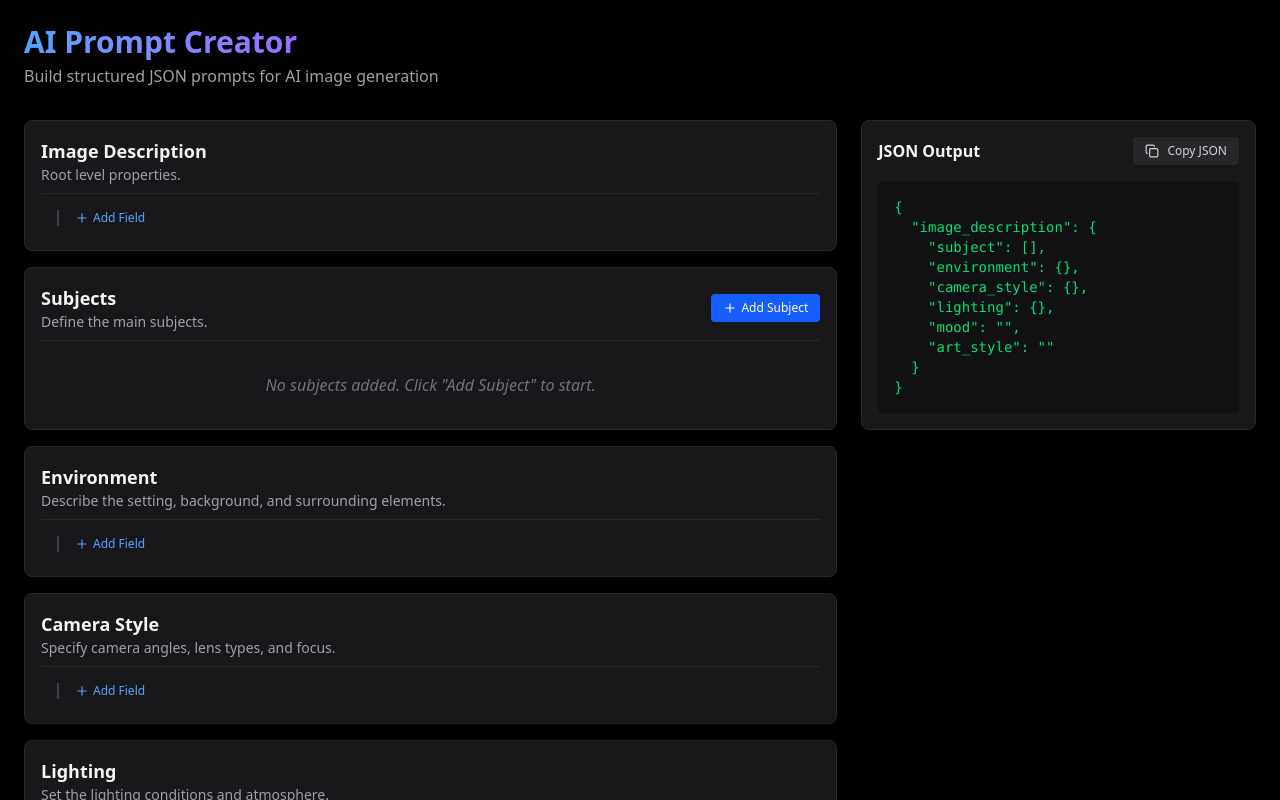
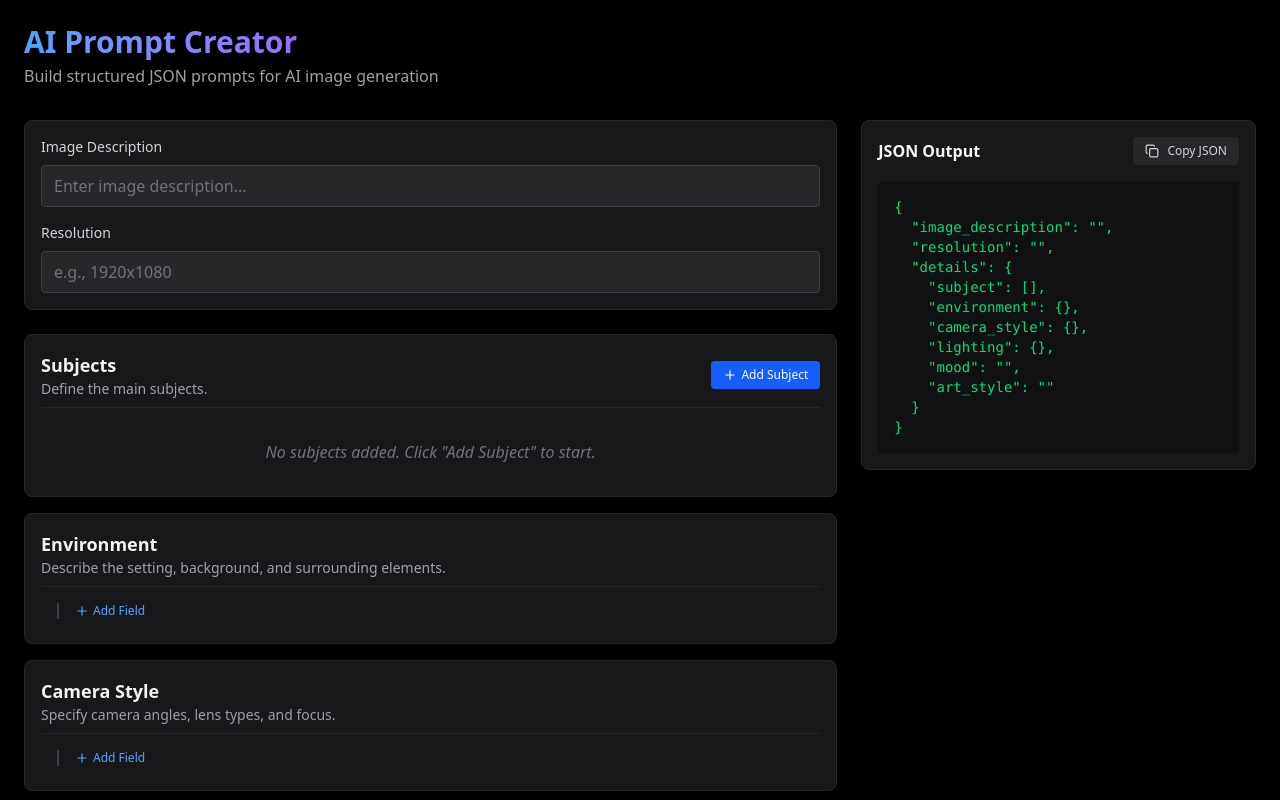
Before and after one commit to enesmuzaffer22/prompt-creator, a React app: page / in a window 1280 px wide. Shown: the top 800 px of the page. Built offline with nearby package versions, Linux system fonts and the light colour scheme; the HTML template or start-up script is replaced by a standard one.

Commit message:
feat: added project details in prompt.

```diff
--- a/src/App.jsx
+++ b/src/App.jsx
@@ -1,9 +1,9 @@
-import React from 'react';
-import { PromptProvider, usePrompt } from './context/PromptContext';
-import SubjectCard from './components/SubjectCard';
-import CategoryCard from './components/CategoryCard';
-import JsonPreview from './components/JsonPreview';
-import DynamicInput from './components/DynamicInput';
+import React from "react";
+import { PromptProvider, usePrompt } from "./context/PromptContext";
+import SubjectCard from "./components/SubjectCard";
+import CategoryCard from "./components/CategoryCard";
+import JsonPreview from "./components/JsonPreview";
+import DynamicInput from "./components/DynamicInput";
 
 const MainContent = () => {
   const { promptData, addField, removeField, updatePrompt } = usePrompt();
@@ -15,57 +15,73 @@ const MainContent = () => {
           <h1 className="text-3xl font-bold bg-gradient-to-r from-blue-400 to-purple-500 bg-clip-text text-transparent">
             AI Prompt Creator
           </h1>
-          <p className="text-zinc-400 mt-1">Build structured JSON prompts for AI image generation</p>
+          <p className="text-zinc-400 mt-1">
+            Build structured JSON prompts for AI image generation
+          </p>
         </div>
       </header>
 
       <main className="max-w-7xl mx-auto grid grid-cols-1 lg:grid-cols-3 gap-6">
         <div className="lg:col-span-2 space-y-6">
-           {/* Root Image Description Section */}
-           <div className="bg-zinc-900 border border-zinc-800 rounded-lg p-4 mb-4 shadow-lg">
-              <div className="mb-4 border-b border-zinc-800 pb-2">
-                <h3 className="text-lg font-semibold text-zinc-100 capitalize">Image Description</h3>
-                <p className="text-zinc-400 text-sm">Root level properties.</p>
-              </div>
-              <DynamicInput
-                data={promptData.image_description}
-                path={[]}
-                onAdd={addField}
-                onRemove={removeField}
-                onUpdate={updatePrompt}
-                excludeKeys={['subject', 'environment', 'camera_style', 'lighting', 'mood', 'art_style']}
+          {/* Image Description & Resolution */}
+          <div className="bg-zinc-900 border border-zinc-800 rounded-lg p-4 shadow-lg">
+            <div className="mb-4">
+              <label className="block text-sm font-medium text-zinc-300 mb-2">
+                Image Description
+              </label>
+              <input
+                type="text"
+                value={promptData.image_description}
+                onChange={(e) =>
+                  updatePrompt("image_description", e.target.value)
+                }
+                placeholder="Enter image description..."
+                className="w-full bg-zinc-800 border border-zinc-700 rounded px-3 py-2 text-zinc-100 placeholder-zinc-500 focus:outline-none focus:ring-2 focus:ring-blue-500"
               />
             </div>
+            <div>
+              <label className="block text-sm font-medium text-zinc-300 mb-2">
+                Resolution
+              </label>
+              <input
+                type="text"
+                value={promptData.resolution}
+                onChange={(e) => updatePrompt("resolution", e.target.value)}
+                placeholder="e.g., 1920x1080"
+                className="w-full bg-zinc-800 border border-zinc-700 rounded px-3 py-2 text-zinc-100 placeholder-zinc-500 focus:outline-none focus:ring-2 focus:ring-blue-500"
+              />
+            </div>
+          </div>
 
           <SubjectCard />
 
           <CategoryCard
             title="Environment"
-            path={['environment']}
+            path={["environment"]}
             description="Describe the setting, background, and surrounding elements."
           />
           <CategoryCard
             title="Camera Style"
-            path={['camera_style']}
+            path={["camera_style"]}
             description="Specify camera angles, lens types, and focus."
           />
           <CategoryCard
             title="Lighting"
-            path={['lighting']}
+            path={["lighting"]}
             description="Set the lighting conditions and atmosphere."
           />
-           <div className="grid grid-cols-1 md:grid-cols-2 gap-4">
-             <CategoryCard
+          <div className="grid grid-cols-1 md:grid-cols-2 gap-4">
+            <CategoryCard
               title="Mood"
-              path={['mood']}
+              path={["mood"]}
               description="Overall emotional tone."
             />
-             <CategoryCard
+            <CategoryCard
               title="Art Style"
-              path={['art_style']}
+              path={["art_style"]}
               description="Artistic style or medium."
             />
-           </div>
+          </div>
         </div>
 
         <div className="lg:col-span-1">
--- a/src/components/CategoryCard.jsx
+++ b/src/components/CategoryCard.jsx
@@ -1,6 +1,6 @@
-import React from 'react';
-import DynamicInput from './DynamicInput';
-import { usePrompt } from '../context/PromptContext';
+import React from "react";
+import DynamicInput from "./DynamicInput";
+import { usePrompt } from "../context/PromptContext";
 
 const CategoryCard = ({ title, path, description }) => {
   const { promptData, addField, removeField, updatePrompt } = usePrompt();
@@ -18,12 +18,14 @@ const CategoryCard = ({ title, path, description }) => {
     return current;
   };
 
-  const data = getData(promptData.image_description, path);
+  const data = getData(promptData.details, path);
 
   return (
     <div className="bg-zinc-900 border border-zinc-800 rounded-lg p-4 mb-4 shadow-lg">
       <div className="mb-4 border-b border-zinc-800 pb-2">
-        <h3 className="text-lg font-semibold text-zinc-100 capitalize">{title}</h3>
+        <h3 className="text-lg font-semibold text-zinc-100 capitalize">
+          {title}
+        </h3>
         {description && <p className="text-zinc-400 text-sm">{description}</p>}
       </div>
 
--- a/src/context/PromptContext.jsx
+++ b/src/context/PromptContext.jsx
@@ -1,4 +1,4 @@
-import React, { createContext, useContext, useState } from 'react';
+import React, { createContext, useContext, useState } from "react";
 
 const PromptContext = createContext();
 
@@ -6,26 +6,29 @@ export const usePrompt = () => useContext(PromptContext);
 
 export const PromptProvider = ({ children }) => {
   const [promptData, setPromptData] = useState({
-    image_description: {
+    image_description: "",
+    resolution: "",
+    details: {
       subject: [],
       environment: {},
       camera_style: {},
       lighting: {},
       mood: "",
-      art_style: ""
-    }
+      art_style: "",
+    },
   });
 
   const updatePrompt = (path, value) => {
-    setPromptData(prev => {
+    setPromptData((prev) => {
       const newData = { ...prev };
-      let current = newData.image_description;
 
-      // Handle root level keys inside image_description
+      // Handle root level keys
       if (!Array.isArray(path)) {
-          current[path] = value;
-          return newData;
+        newData[path] = value;
+        return newData;
       }
+
+      let current = newData.details;
 
       // Navigate to the parent of the target
       for (let i = 0; i < path.length - 1; i++) {
@@ -40,9 +43,9 @@ export const PromptProvider = ({ children }) => {
   };
 
   const addField = (path, key, value = "", type = "string") => {
-    setPromptData(prev => {
+    setPromptData((prev) => {
       const newData = JSON.parse(JSON.stringify(prev)); // Deep clone
-      let current = newData.image_description;
+      let current = newData.details;
 
       for (let i = 0; i < path.length; i++) {
         if (!current[path[i]]) current[path[i]] = {};
@@ -61,9 +64,9 @@ export const PromptProvider = ({ children }) => {
   };
 
   const addArrayItem = (path, type = "string") => {
-    setPromptData(prev => {
+    setPromptData((prev) => {
       const newData = JSON.parse(JSON.stringify(prev));
-      let current = newData.image_description;
+      let current = newData.details;
 
       for (let i = 0; i < path.length; i++) {
         current = current[path[i]];
@@ -81,9 +84,9 @@ export const PromptProvider = ({ children }) => {
   };
 
   const removeField = (path, key) => {
-    setPromptData(prev => {
+    setPromptData((prev) => {
       const newData = JSON.parse(JSON.stringify(prev));
-      let current = newData.image_description;
+      let current = newData.details;
 
       for (let i = 0; i < path.length; i++) {
         current = current[path[i]];
@@ -99,7 +102,9 @@ export const PromptProvider = ({ children }) => {
   };
 
   return (
-    <PromptContext.Provider value={{ promptData, updatePrompt, addField, removeField, addArrayItem }}>
+    <PromptContext.Provider
+      value={{ promptData, updatePrompt, addField, removeField, addArrayItem }}
+    >
       {children}
     </PromptContext.Provider>
   );
```
Also changed, not shown: src/components/SubjectCard.jsx (+33 -22 lines).
